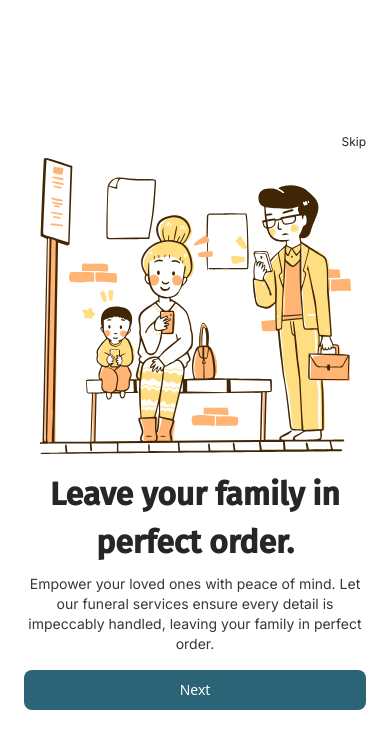
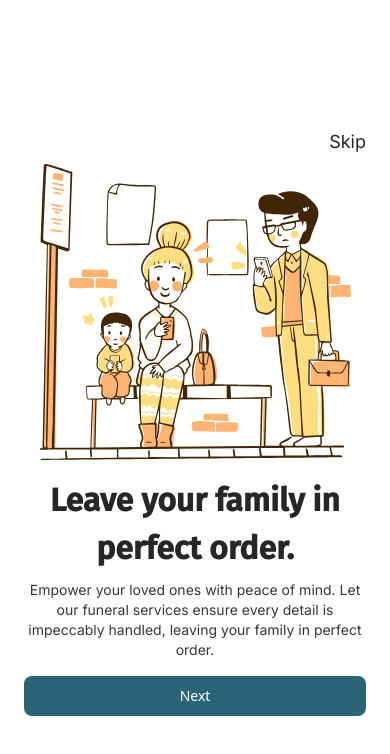
Before and after one commit to Amaris-Digital/fariji, a React (Vite) app in the folder client/: page /splash2 in a window 390 px wide. Shown: the top 754 px of the page. Built offline with nearby package versions, Linux system fonts and the light colour scheme; no server answers.

Commit message:
Change the skip button text size

```diff
--- a/client/src/pages/splash/Splash.tsx
+++ b/client/src/pages/splash/Splash.tsx
@@ -51,7 +51,7 @@ export const Splash1: React.FC = () => {
           <div className="sm:w-96  p-6 ">
             <div className="flex flex-row justify-end items-center pt-8 pb-2 gap-2">
               <p
-              className="text-xs font-inter font-normal text-[#252626] md:text-base cursor-pointer"
+              className="text-lg font-inter font-normal text-[#252626] cursor-pointer"
               onClick={handleNext}
               >
                 Skip
@@ -108,7 +108,7 @@ export const Splash1: React.FC = () => {
           <div className="sm:w-96  p-6 ">
             <div className="flex flex-row justify-end items-center pt-8 pb-2 gap-2">
               <p
-              className="text-xs font-inter font-normal text-[#252626] md:text-base cursor-pointer"
+              className="text-lg font-inter font-normal text-[#252626] cursor-pointer"
               onClick={handleNext}
               >
                 Skip
@@ -164,7 +164,7 @@ export const Splash1: React.FC = () => {
           <div className="sm:w-96  p-6 ">
             <div className="flex flex-row justify-end items-center pt-8 pb-2 gap-2">
               <p
-              className="text-xs font-inter font-normal text-[#252626] md:text-base cursor-pointer"
+              className="text-lg font-inter font-normal text-[#252626] cursor-pointer"
               onClick={handleNext}
               >
                 Skip
```
